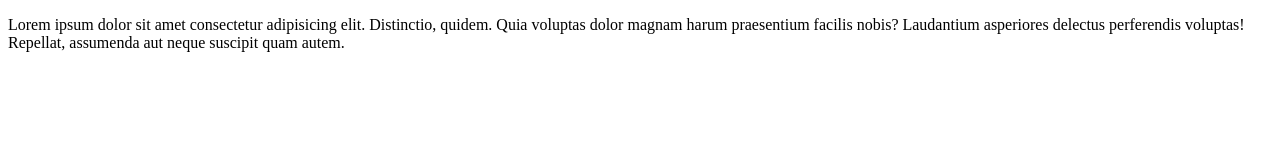
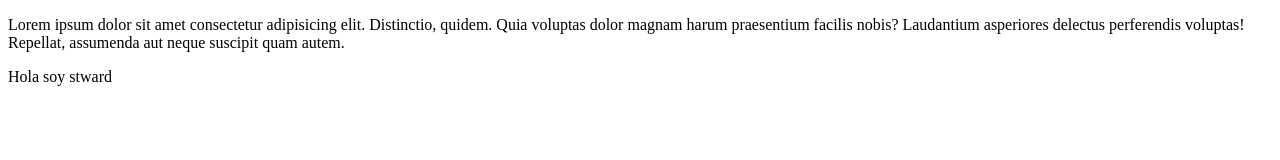
Before and after one commit to Stward6464/Practicum4, a plain HTML site: page index.html in a window 1280 px wide. Drawn offline with Linux system fonts and the light colour scheme.

Commit message:
mi segundo commit

```diff
--- a/index.html
+++ b/index.html
@@ -7,5 +7,6 @@
 </head>
 <body>
     <p>Lorem ipsum dolor sit amet consectetur adipisicing elit. Distinctio, quidem. Quia voluptas dolor magnam harum praesentium facilis nobis? Laudantium asperiores delectus perferendis voluptas! Repellat, assumenda aut neque suscipit quam autem.</p>
+    <p>Hola soy stward</p>
 </body>
 </html>
```
